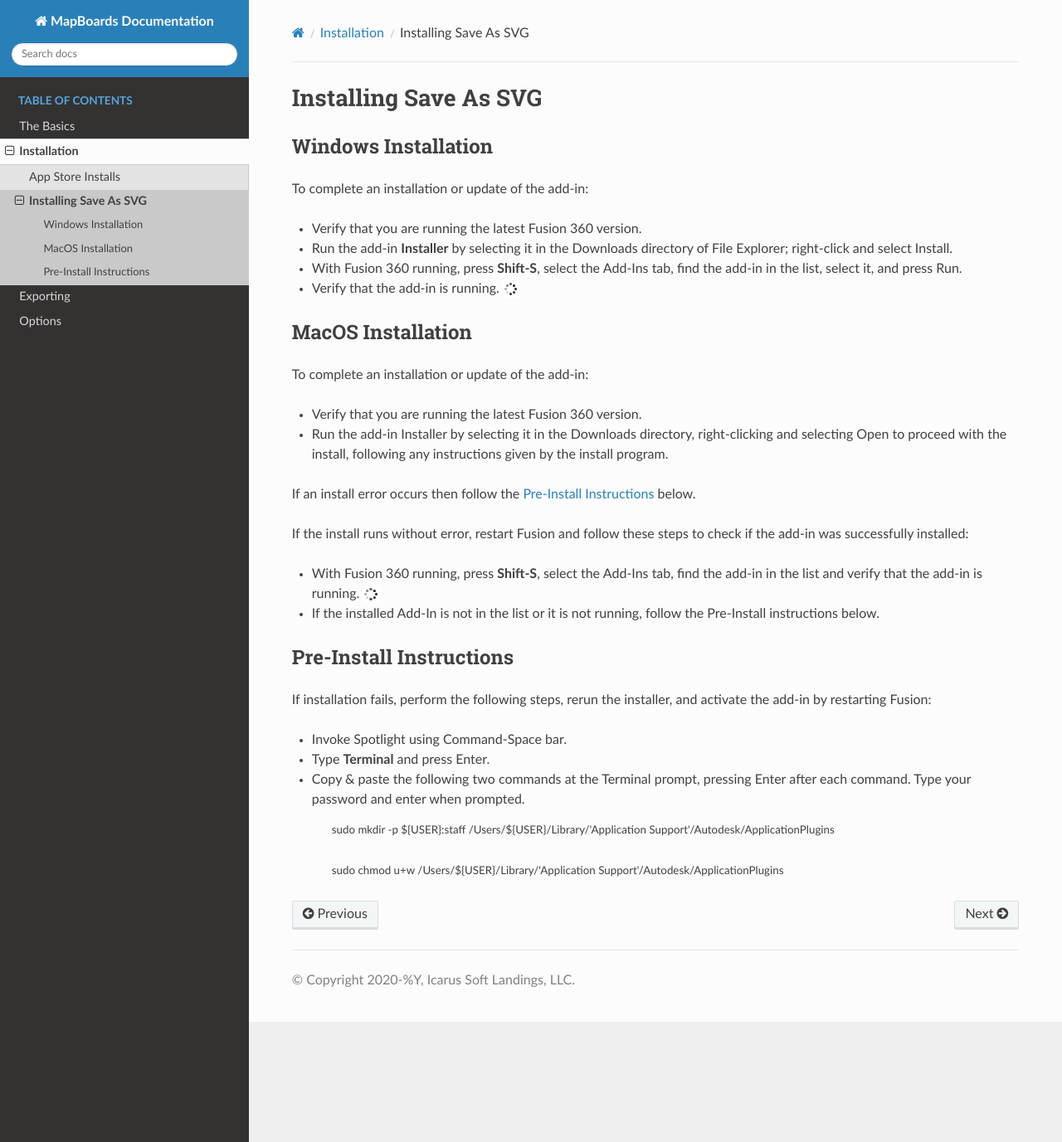
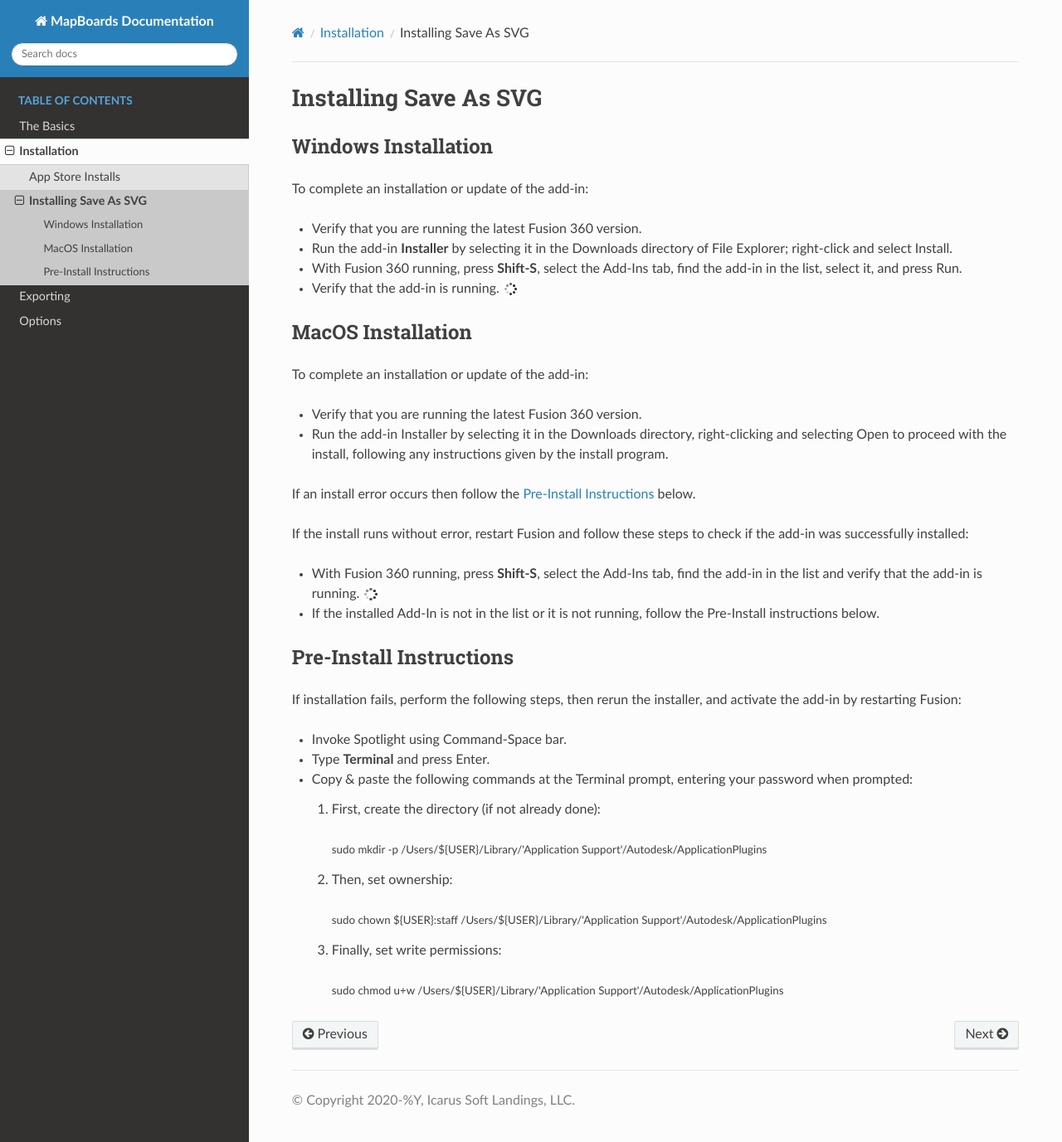
Before and after one commit to balunist/svg_docs2, a Sphinx documentation site: the page built from source/installation/installation.rst, in a window 1280 px wide and 1377 px high. Shown: the whole window at 83% size. Built offline with Sphinx 7.4.7 and the Read the Docs theme 3.1.0, drawn with Linux system fonts in a browser that asks for light colours.

Commit message:
pre-install

```diff
--- a/source/installation/installation.rst
+++ b/source/installation/installation.rst
@@ -51,16 +51,21 @@
 Pre-Install Instructions
 ========================
 
-If installation fails, perform the following steps, rerun the installer, and activate the
+If installation fails, perform the following steps, then rerun the installer, and activate the
 add-in by restarting Fusion:
 
 - Invoke Spotlight using Command-Space bar.
 - Type **Terminal** and press Enter.
-- Copy & paste the following two commands at the Terminal prompt, pressing Enter
-  after each command. Type your password and enter when prompted.
+- Copy & paste the following commands at the Terminal prompt,
+  entering your password when prompted:
 
-   .. role:: tiny
+  .. role:: tiny
 
-   :tiny:`sudo mkdir -p ${USER}:staff /Users/${USER}/Library/\'Application Support\'/Autodesk/ApplicationPlugins`
+  1. First, create the directory (if not already done):
+   :tiny:`sudo mkdir -p /Users/${USER}/Library/\'Application Support\'/Autodesk/ApplicationPlugins`
 
+  2. Then, set ownership:
+   :tiny:`sudo chown ${USER}:staff /Users/${USER}/Library/\'Application Support\'/Autodesk/ApplicationPlugins`
+
+  3. Finally, set write permissions:
    :tiny:`sudo chmod u+w /Users/${USER}/Library/\'Application Support\'/Autodesk/ApplicationPlugins`
```
